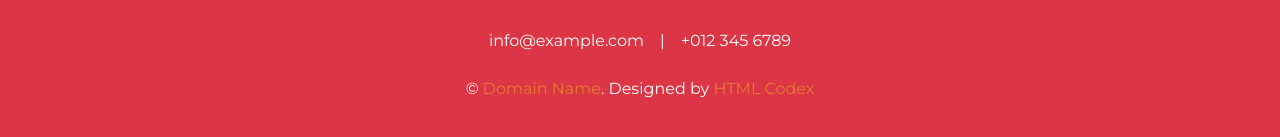
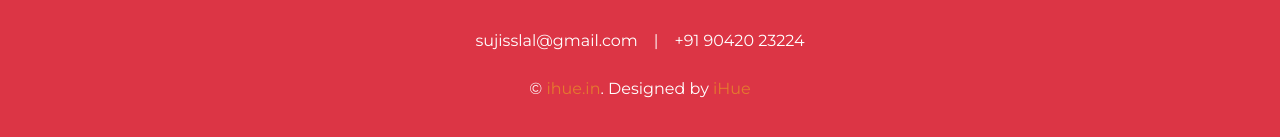
Before and after one commit to jithpillai/sujisun, a plain HTML site: page index.html in a window 1280 px wide. Shown: the part 8818-8955 px from the top of the page. Drawn offline with nearby package versions, Linux system fonts and the light colour scheme.

Commit message:
Added description

```diff
--- a/index.html
+++ b/index.html
@@ -5,8 +5,8 @@
     <meta charset="utf-8">
     <title>Suji & Sun - E Invite</title>
     <meta content="width=device-width, initial-scale=1.0" name="viewport">
-    <meta content="Free HTML Templates" name="keywords">
-    <meta content="Free HTML Templates" name="description">
+    <meta content="Our Wedding Invitaion" name="keywords">
+    <meta content="Join us in celebrating the wedding of Sunmathi and Sujith. We cordially invite you to share in our joy as we embark on this new chapter together. 02/02/2025 10:30AM at RKC Thirumana Mahal  in Palladam, Tirupur. Blessings and warm wishes are most welcome" name="description">
 
     <!-- Favicon -->
     <link href="img/favicon.ico" rel="icon">
@@ -470,11 +470,11 @@
                 <a class="btn btn-lg btn-outline-light btn-lg-square" href="#"><i class="fab fa-instagram"></i></a>
             </div>
             <div class="d-flex justify-content-center py-2">
-                <p class="text-white" href="#">info@example.com</p>
+                <p class="text-white" href="#">sujisslal@gmail.com</p>
                 <span class="px-3">|</span>
-                <p class="text-white" href="#">+012 345 6789</p>
+                <p class="text-white" href="tel:+919042023224">+91 90420 23224</p>
             </div>
-            <p class="m-0">&copy; <a class="text-primary" href="#">Domain Name</a>. Designed by <a class="text-primary" href="https://htmlcodex.com">HTML Codex</a>
+            <p class="m-0">&copy; <a class="text-primary" href="#">ihue.in</a>. Designed by <a class="text-primary" href="https://ihue.in">iHue</a>
             </p>
         </div>
     </div>
```
